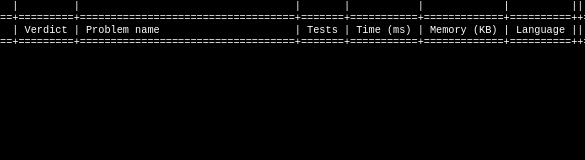
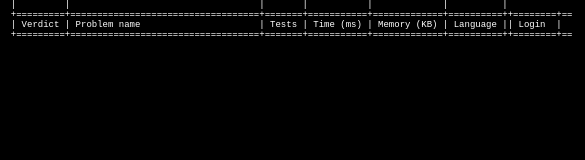
Before and after one commit to barvay/CFSN, a plain HTML site: page index.html in a window 390 px wide. Shown: the top 160 px of the page, 585 px wide, since content can reach past the window. Drawn offline with Linux system fonts and the light colour scheme.

Commit message:
202401022309

```diff
--- a/index.html
+++ b/index.html
@@ -10,13 +10,13 @@
     <nav>
         <div class="header">
             <pre>  |         |                                   |       |           |             |          |</pre>
-            <pre>==+=========+===================================+=======+===========+=============+==========+</pre>
+            <pre>  +=========+===================================+=======+===========+=============+==========+</pre>
             <!--        9                      35                    7        11            13          10        -->
             <pre>  | Verdict | Problem name                      | Tests | Time (ms) | Memory (KB) | Language |</pre>
-            <pre>==+=========+===================================+=======+===========+=============+==========+</pre>
+            <pre>  +=========+===================================+=======+===========+=============+==========+</pre>
         </div>
         <div class="login">
-            <pre>|        |  </pre>
+            <pre>&nbsp;</pre>
             <pre>+========+==</pre>
             <pre>| <button id="login-button" onclick="getHandle()">Login </button> |</pre>
             <pre>+========+==</pre>
--- a/scripts.js
+++ b/scripts.js
@@ -90,7 +90,7 @@ function displaySubmission(submission) {
     mainElement.appendChild(pre);
 
     const sep = document.createElement('pre');
-    sep.textContent = "--+---------+-----------------------------------+-------+-----------+-------------+----------+";
+    sep.textContent = "  +---------+-----------------------------------+-------+-----------+-------------+----------+";
     mainElement.appendChild(sep);
     scrollToBottom();
 
--- a/styles.css
+++ b/styles.css
@@ -29,7 +29,7 @@ button {
 }
 
 button:hover {
-    text-shadow: 0 0 1px white, 0 0 5px white, 0 0 10px white, 0 0 20px white;
+    text-shadow: 0 0 1px #0ff, 0 0 5px #0ff, 0 0 10px #0ff, 0 0 20px #0ff, 0 0 30px #0ff, 0 0 40px #0ff, 0 0 50px #0ff;
 }
 
 button:active {
@@ -72,6 +72,6 @@ footer > pre {
 
 @media (max-width: 1000px) {
     * {
-        font-size: 0.8rem;
+        font-size: xx-small;
     }
 }
```
